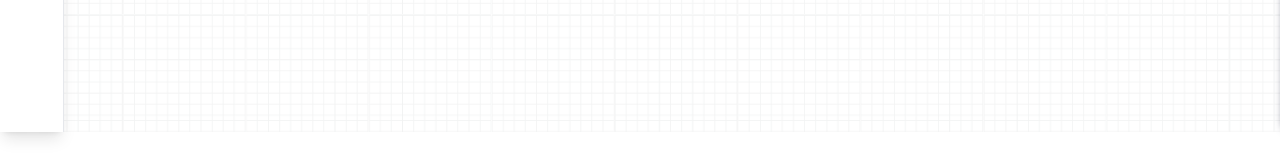
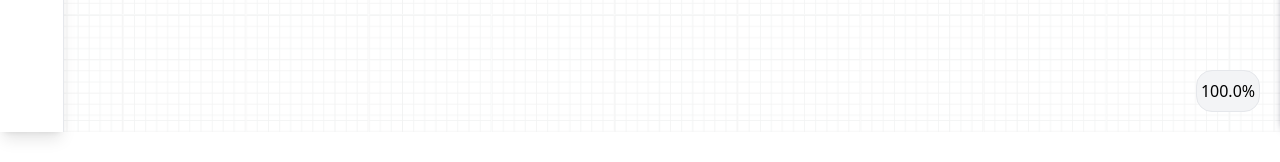
Before and after one commit to karal63/time-manager-app-project, a React (Vite) app: page /planner in a window 1280 px wide. Shown: the part 668-830 px from the top of the page. Built offline with nearby package versions, Linux system fonts and the light colour scheme.

Commit message:
Tworzy wskaźnik przybliżenia w podstronie /planner

```diff
--- a/src/components/ZoomZone.jsx
+++ b/src/components/ZoomZone.jsx
@@ -1,13 +1,12 @@
-import { useEffect, useRef, useState } from "react";
+import { useEffect, useRef } from "react";
 import { useTimeRangeStore } from "../store";
 import DayStructure from "./DayStructure";
 import SingleTimeMark from "./SingleTimeMark";
 
-const ZoomZone = () => {
+const ZoomZone = ({ zoomLevel, setZoomLevel }) => {
     const { dayStructure } = useTimeRangeStore();
     const globalBlockRef = useRef(null);
     const zoomZoneRef = useRef(null);
-    const [zoomLevel, setZoomLevel] = useState(1);
 
     useEffect(() => {
         const zoom = (e) => {
@@ -21,7 +20,7 @@ const ZoomZone = () => {
 
                 setZoomLevel((prevZoomLevel) => {
                     const zoomFactor = e.deltaY < 0 ? 1.1 : 0.9;
-                    let newZoomLevel = prevZoomLevel * zoomFactor;
+                    let newZoomLevel = (prevZoomLevel * zoomFactor).toFixed(1);
 
                     newZoomLevel = Math.max(0.58, Math.min(2.1, newZoomLevel));
                     if (newZoomLevel === prevZoomLevel) return prevZoomLevel;
@@ -65,14 +64,12 @@ const ZoomZone = () => {
             >
                 {/* day structure */}
                 {<DayStructure zoomLevel={zoomLevel} />}
-
                 {/* timeline */}
                 <div className="flex">
                     <div className="h-[2px] w-[500px] bg-gradient-to-r from-transparent to-gray-500"></div>
                     <div className="h-[2px] w-[1336px] bg-gray-500"></div>
                     <div className="h-[2px] w-[500px] bg-gradient-to-l from-transparent to-gray-500"></div>
                 </div>
-
                 {/* time marks */}
                 <ul className="flex gap-5">
                     {dayStructure.map((mark) => (
--- a/src/pages/Planner.jsx
+++ b/src/pages/Planner.jsx
@@ -1,7 +1,7 @@
 import { GoPlus } from "react-icons/go";
 import AddTimeRangePanel from "../components/AddTimeRangePanel.jsx";
 
-import { useEffect, useRef } from "react";
+import { useEffect, useRef, useState } from "react";
 import { useTimeRangeStore } from "../store.js";
 import ZoomZone from "../components/ZoomZone.jsx";
 
@@ -18,6 +18,8 @@ const Planner = () => {
         isDarkMode,
         setAddTimeRangePanelRef,
     } = useTimeRangeStore();
+
+    const [zoomLevel, setZoomLevel] = useState(1);
 
     const plannerZoneRef = useRef(null);
     const addTimeRangePanelRef = useRef(null);
@@ -44,6 +46,10 @@ const Planner = () => {
             setAddTimeRangePanelRef(addTimeRangePanelRef);
         }
     }, []);
+
+    useEffect(() => {
+        console.log(zoomLevel);
+    }, [zoomLevel]);
 
     return (
         <section
@@ -82,7 +88,14 @@ const Planner = () => {
                 </div>
             )}
 
-            <ZoomZone />
+            <ZoomZone zoomLevel={zoomLevel} setZoomLevel={setZoomLevel} />
+
+            {/* Zoom indicator */}
+            {/* 0.58 min */}
+            {/* 2.1 max */}
+            <div className="absolute bottom-5 right-5 bg-mainHoverColor z-10 text-mainColor w-16 py-2 rounded-2xl text-center border border-mainLineColor">
+                {(zoomLevel * 100).toFixed(1)}%
+            </div>
         </section>
     );
 };
--- a/src/store.js
+++ b/src/store.js
@@ -295,8 +295,8 @@ export const useTimeRangeStore = create((set, get) => ({
     addTimeRangePanelRef: null,
     setAddTimeRangePanelRef: (newRef) => set({ addTimeRangePanelRef: newRef }),
 
-    zoomLevel: null,
-    setNewZoomLevel: (newZoomLevel) => set({ zoomLevel: newZoomLevel }),
+    zoomLevel: 1,
+    setZoomLevel: (newZoomLevel) => set({ zoomLevel: newZoomLevel }),
 
     blockMenuRef: null,
     setBlockMenuRef: (newRef) => set({ blockMenuRef: newRef }),
```
Also changed, not shown: 1 other file (tests, documents, lock files or other folders).
